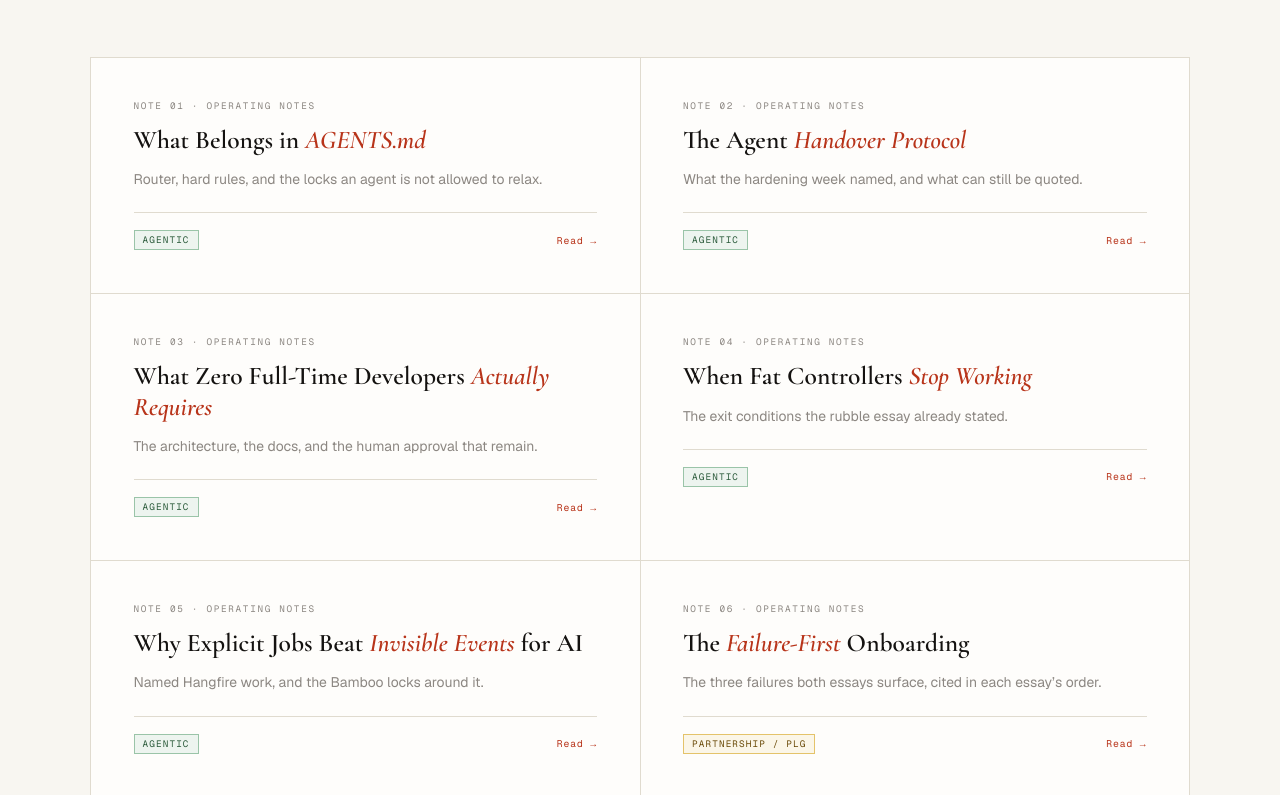
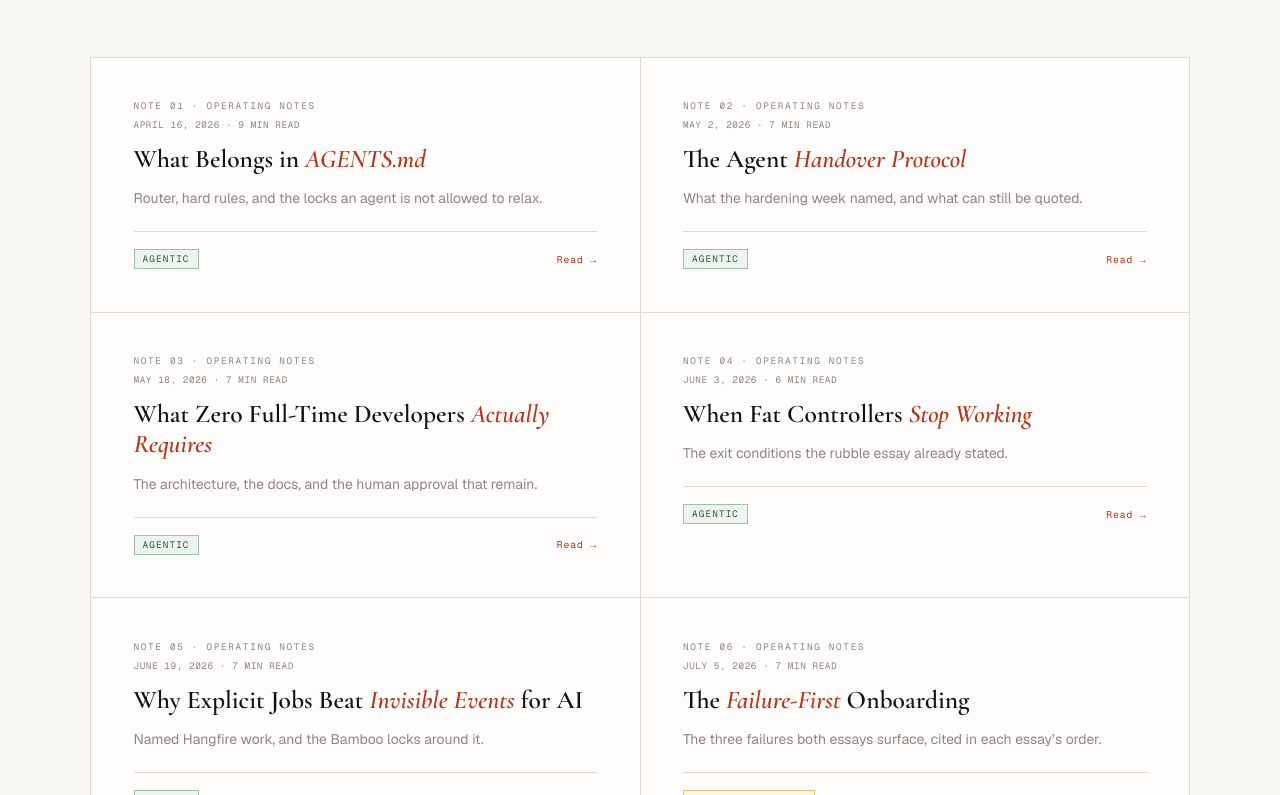
Before and after one commit to manni17/blog, a React (Vite) app: page / in a window 1280 px wide. Shown: the part 2845-3640 px from the top of the page. Built offline with nearby package versions, Linux system fonts and the light colour scheme.

Commit message:
Backdate the ten Operating notes in reading order
Operating notes dated Apr 16 through Sep 7, 2026, 16 days apart. Dates come from custom-posts.json and feed the index, essay line, home cards, article meta, and JSON-LD. Original three essays keep their dates.

```diff
--- a/src/components/EssayDocument.tsx
+++ b/src/components/EssayDocument.tsx
@@ -1,7 +1,9 @@
 import { useLayoutEffect, useMemo, useRef } from "react";
 import { Link } from "react-router-dom";
 import Seo from "@/components/Seo";
+import { getAllBlogPosts, getBlogPostBySlug } from "@/lib/blog";
 import { parseEssayHtml } from "@/lib/parseEssay.mjs";
+import { injectEssayPublishLine, injectHomePublishLines, publishLine } from "@/lib/publishDates.mjs";
 import type { PageMeta } from "@/lib/site";
 
 interface RevealOptions {
@@ -16,8 +18,28 @@ interface EssayDocumentProps {
   reveal?: RevealOptions;
 }
 
+function operatingHomeLines() {
+  const lines: Record<string, string> = {};
+  for (const post of getAllBlogPosts()) {
+    if (post.customLayout !== "operating-note") continue;
+    lines[`/blog/${post.slug}`] = publishLine(post.date, post.readingTimeMinutes);
+  }
+  return lines;
+}
+
 const EssayDocument = ({ html, meta, back, reveal }: EssayDocumentProps) => {
-  const parsed = useMemo(() => parseEssayHtml(html), [html]);
+  const published = meta.path.startsWith("/blog/")
+    ? getBlogPostBySlug(meta.path.slice("/blog/".length))?.date
+    : undefined;
+  const parsed = useMemo(() => {
+    if (meta.path === "/") return parseEssayHtml(injectHomePublishLines(html, operatingHomeLines()));
+    const post = meta.path.startsWith("/blog/") ? getBlogPostBySlug(meta.path.slice("/blog/".length)) : undefined;
+    const withDate =
+      post?.customLayout === "operating-note"
+        ? injectEssayPublishLine(html, publishLine(post.date, post.readingTimeMinutes))
+        : html;
+    return parseEssayHtml(withDate);
+  }, [html, meta.path]);
   const mainRef = useRef<HTMLElement>(null);
 
   useLayoutEffect(() => {
@@ -72,7 +94,13 @@ const EssayDocument = ({ html, meta, back, reveal }: EssayDocumentProps) => {
 
   return (
     <div className="essay-page">
-      <Seo title={meta.title} description={meta.description} path={meta.path} type={meta.type} />
+      <Seo
+        title={meta.title}
+        description={meta.description}
+        path={meta.path}
+        type={meta.type}
+        published={published}
+      />
       {back ? (
         <Link className="essay-back" to={back.href}>
           {back.label}
--- a/src/components/Seo.tsx
+++ b/src/components/Seo.tsx
@@ -7,6 +7,7 @@ interface SeoProps {
   path: string;
   type?: PageType;
   noindex?: boolean;
+  published?: string;
 }
 
 function upsertMeta(attribute: "name" | "property", key: string, content: string) {
@@ -35,7 +36,20 @@ function upsertCanonical(href: string) {
   element.href = href;
 }
 
-const Seo = ({ title, description, path, type = "website", noindex = false }: SeoProps) => {
+function upsertJsonLd(payload: string | null) {
+  const existing = document.head.querySelector<HTMLScriptElement>('script[data-seo="jsonld"]');
+  if (!payload) {
+    existing?.remove();
+    return;
+  }
+  const script = existing ?? document.createElement("script");
+  script.type = "application/ld+json";
+  script.dataset.seo = "jsonld";
+  script.textContent = payload;
+  if (!existing) document.head.appendChild(script);
+}
+
+const Seo = ({ title, description, path, type = "website", noindex = false, published }: SeoProps) => {
   useEffect(() => {
     document.title = title;
     const url = canonicalUrl(path);
@@ -50,6 +64,28 @@ const Seo = ({ title, description, path, type = "website", noindex = false }: Se
     upsertMeta("name", "twitter:description", description);
     upsertMeta("name", "twitter:url", url);
 
+    if (published && type === "article") {
+      const timestamp = `${published}T00:00:00Z`;
+      upsertMeta("property", "article:published_time", timestamp);
+      upsertMeta("property", "article:modified_time", timestamp);
+      upsertJsonLd(
+        JSON.stringify({
+          "@context": "https://schema.org",
+          "@type": "Article",
+          headline: title,
+          description,
+          datePublished: published,
+          dateModified: published,
+          mainEntityOfPage: url,
+          author: { "@type": "Person", name: "Muhanad Abdelrahim" },
+        }),
+      );
+    } else {
+      removeMeta("property", "article:published_time");
+      removeMeta("property", "article:modified_time");
+      upsertJsonLd(null);
+    }
+
     if (noindex) {
       upsertMeta("name", "robots", "noindex, nofollow");
       document.head.querySelector('link[rel="canonical"]')?.remove();
@@ -57,7 +93,7 @@ const Seo = ({ title, description, path, type = "website", noindex = false }: Se
       removeMeta("name", "robots");
       upsertCanonical(url);
     }
-  }, [title, description, path, type, noindex]);
+  }, [title, description, path, type, noindex, published]);
 
   return null;
 };
--- a/src/content/custom-posts.json
+++ b/src/content/custom-posts.json
@@ -2,7 +2,7 @@
   {
     "title": "What Belongs in AGENTS.md",
     "slug": "what-belongs-in-agents-md",
-    "date": "2026-09-24",
+    "date": "2026-04-16",
     "excerpt": "What Steller’s AGENTS.md files actually contain: a short router, backend locks, and the commands that close a session.",
     "tags": ["Agentic", "AGENTS.md", "essay"],
     "readingTimeMinutes": 9,
@@ -11,7 +11,7 @@
   {
     "title": "The Agent Handover Protocol",
     "slug": "the-agent-handover-protocol",
-    "date": "2026-09-24",
+    "date": "2026-05-02",
     "excerpt": "The hardening week named four protocol files. One can be quoted. Three cannot, and this essay does not invent them.",
     "tags": ["Agentic", "handover", "essay"],
     "readingTimeMinutes": 7,
@@ -20,7 +20,7 @@
   {
     "title": "What Zero Full-Time Developers Actually Requires",
     "slug": "what-zero-full-time-developers-actually-requires",
-    "date": "2026-09-24",
+    "date": "2026-05-18",
     "excerpt": "Zero full-time developers is Steller’s published operating claim. It depends on a visible flow, locks, and a human approval on production.",
     "tags": ["Agentic", "operations", "essay"],
     "readingTimeMinutes": 7,
@@ -29,7 +29,7 @@
   {
     "title": "When Fat Controllers Stop Working",
     "slug": "when-fat-controllers-stop-working",
-    "date": "2026-09-24",
+    "date": "2026-06-03",
     "excerpt": "Fat controllers fixed a context-window failure. The same essay already states the three conditions where they stop.",
     "tags": ["Agentic", "architecture", "essay"],
     "readingTimeMinutes": 6,
@@ -38,7 +38,7 @@
   {
     "title": "Why Explicit Jobs Beat Invisible Events for AI",
     "slug": "why-explicit-jobs-beat-invisible-events-for-ai",
-    "date": "2026-09-24",
+    "date": "2026-06-19",
     "excerpt": "RabbitMQ hid the next file. PlaceBambooOrderJob is a named job with a no-retry and refund lock.",
     "tags": ["Agentic", "Hangfire", "essay"],
     "readingTimeMinutes": 7,
@@ -47,7 +47,7 @@
   {
     "title": "The Failure-First Onboarding",
     "slug": "the-failure-first-onboarding",
-    "date": "2026-09-24",
+    "date": "2026-07-05",
     "excerpt": "Invalid key, empty catalog, unfunded wallet — the three failures both onboarding essays surface, in each essay’s own step order.",
     "tags": ["Partnership / PLG", "onboarding", "essay"],
     "readingTimeMinutes": 7,
@@ -56,7 +56,7 @@
   {
     "title": "202 Accepted Is a Product Decision",
     "slug": "202-accepted-is-a-product-decision",
-    "date": "2026-09-24",
+    "date": "2026-07-21",
     "excerpt": "202 is the value signal, not the PIN. The essays and the developer hub do not publish the same poll interval.",
     "tags": ["Partnership / PLG", "API", "essay"],
     "readingTimeMinutes": 7,
@@ -65,7 +65,7 @@
   {
     "title": "Idempotency for Gift Card APIs",
     "slug": "idempotency-for-gift-card-apis",
-    "date": "2026-09-24",
+    "date": "2026-08-06",
     "excerpt": "referenceId is the partner replay field. Bamboo’s Idempotency-Key is a separate operator lock.",
     "tags": ["Partnership / PLG", "API", "essay"],
     "readingTimeMinutes": 7,
@@ -74,7 +74,7 @@
   {
     "title": "Doing the Customer’s Work Before They Ask",
     "slug": "doing-the-customers-work-before-they-ask",
-    "date": "2026-09-24",
+    "date": "2026-08-22",
     "excerpt": "The published path from Sudan business development to Steller’s 60-second onboarding, without unpublished deals.",
     "tags": ["Partnership / PLG", "PLG", "essay"],
     "readingTimeMinutes": 7,
@@ -83,7 +83,7 @@
   {
     "title": "The Economics of Agent-Operated Software",
     "slug": "the-economics-of-agent-operated-software",
-    "date": "2026-09-24",
+    "date": "2026-09-07",
     "excerpt": "The published pivot cost is $672 over 27 days. The weekly buckets are not a second invoice, and zero developers is not free.",
     "tags": ["Agentic", "economics", "essay"],
     "readingTimeMinutes": 7,
--- a/src/lib/blog.ts
+++ b/src/lib/blog.ts
@@ -1,5 +1,6 @@
 import { marked } from "marked";
 import customPostData from "@/content/custom-posts.json";
+import { formatPostDate as formatIsoDate } from "@/lib/publishDates.mjs";
 
 export interface BlogFrontmatter {
   title: string;
@@ -104,14 +105,7 @@ function parsePost(raw: string): BlogPost {
 }
 
 export function formatPostDate(iso: string): string {
-  const [year, month, day] = iso.split("-").map(Number);
-  if (!year || !month || !day) return iso;
-  return new Date(Date.UTC(year, month - 1, day)).toLocaleDateString("en-US", {
-    timeZone: "UTC",
-    year: "numeric",
-    month: "long",
-    day: "numeric",
-  });
+  return formatIsoDate(iso);
 }
 
 export function getAllBlogPosts(): BlogPost[] {
--- /dev/null
+++ b/src/lib/publishDates.mjs
@@ -0,0 +1,53 @@
+export function formatPostDate(iso) {
+  const [year, month, day] = String(iso).split("-").map(Number);
+  if (!year || !month || !day) return String(iso);
+  return new Date(Date.UTC(year, month - 1, day)).toLocaleDateString("en-US", {
+    timeZone: "UTC",
+    year: "numeric",
+    month: "long",
+    day: "numeric",
+  });
+}
+
+export function publishLine(date, readingTimeMinutes) {
+  return `${formatPostDate(date)} · ${readingTimeMinutes} min read`;
+}
+
+export function articleTimestamp(iso) {
+  return `${iso}T00:00:00Z`;
+}
+
+function escapeHtml(value) {
+  return String(value)
+    .replaceAll("&", "&amp;")
+    .replaceAll("<", "&lt;")
+    .replaceAll(">", "&gt;")
+    .replaceAll('"', "&quot;");
+}
+
+export function injectEssayPublishLine(html, line) {
+  if (!line || html.includes('class="o-published"')) return html;
+  const issue = html.indexOf('class="o-issue"');
+  if (issue === -1) return html;
+  const close = html.indexOf("</div>", issue);
+  if (close === -1) return html;
+  const insertAt = close + "</div>".length;
+  return `${html.slice(0, insertAt)}\n    <div class="o-published">${escapeHtml(line)}</div>${html.slice(insertAt)}`;
+}
+
+export function injectHomePublishLines(html, linesByPath) {
+  let next = html;
+  for (const [href, line] of Object.entries(linesByPath)) {
+    const marker = `href="${href}"`;
+    const start = next.indexOf(marker);
+    if (start === -1) continue;
+    const issue = next.indexOf('class="ec-issue"', start);
+    if (issue === -1) continue;
+    const close = next.indexOf("</div>", issue);
+    if (close === -1) continue;
+    const insertAt = close + "</div>".length;
+    if (next.slice(insertAt, insertAt + 120).includes('class="ec-when"')) continue;
+    next = `${next.slice(0, insertAt)}\n        <div class="ec-when">${escapeHtml(line)}</div>${next.slice(insertAt)}`;
+  }
+  return next;
+}
--- a/src/pages/BlogPostPage.tsx
+++ b/src/pages/BlogPostPage.tsx
@@ -46,7 +46,13 @@ const BlogPostPage = () => {
 
   return (
     <SiteChrome>
-      <Seo title={post.title} description={post.excerpt} path={`/blog/${post.slug}`} type="article" />
+      <Seo
+        title={post.title}
+        description={post.excerpt}
+        path={`/blog/${post.slug}`}
+        type="article"
+        published={post.date}
+      />
       <Link to="/blog" style={{ fontSize: "0.875rem", color: "var(--muted)" }}>
         ← Back to blog
       </Link>
--- a/src/pages/landing-home.html
+++ b/src/pages/landing-home.html
@@ -93,6 +93,7 @@ p.dark-p strong{color:#C4B8A8}
 .essay-card.span .ec-foot{grid-column:1 / -1}
 .essay-card:hover{background:var(--bg)}
 .ec-issue{font-family:var(--mono);font-size:0.55rem;letter-spacing:0.18em;text-transform:uppercase;color:var(--dust);margin-bottom:0.75rem}
+.ec-when{font-family:var(--mono);font-size:0.55rem;letter-spacing:0.06em;text-transform:uppercase;color:var(--dust);margin:-0.35rem 0 0.75rem}
 .ec-title{font-family:var(--serif);font-size:1.5rem;font-weight:600;line-height:1.2;margin-bottom:0.75rem;color:var(--ink)}
 .ec-title em{font-style:italic;color:var(--rust)}
 .ec-dek{font-size:0.82rem;color:var(--dust);line-height:1.65;margin-bottom:1.25rem}
```
Also changed, not shown: public/essay-shell.css (+1 -0 lines), scripts/prerender-routes.mjs (+121 -17 lines).
